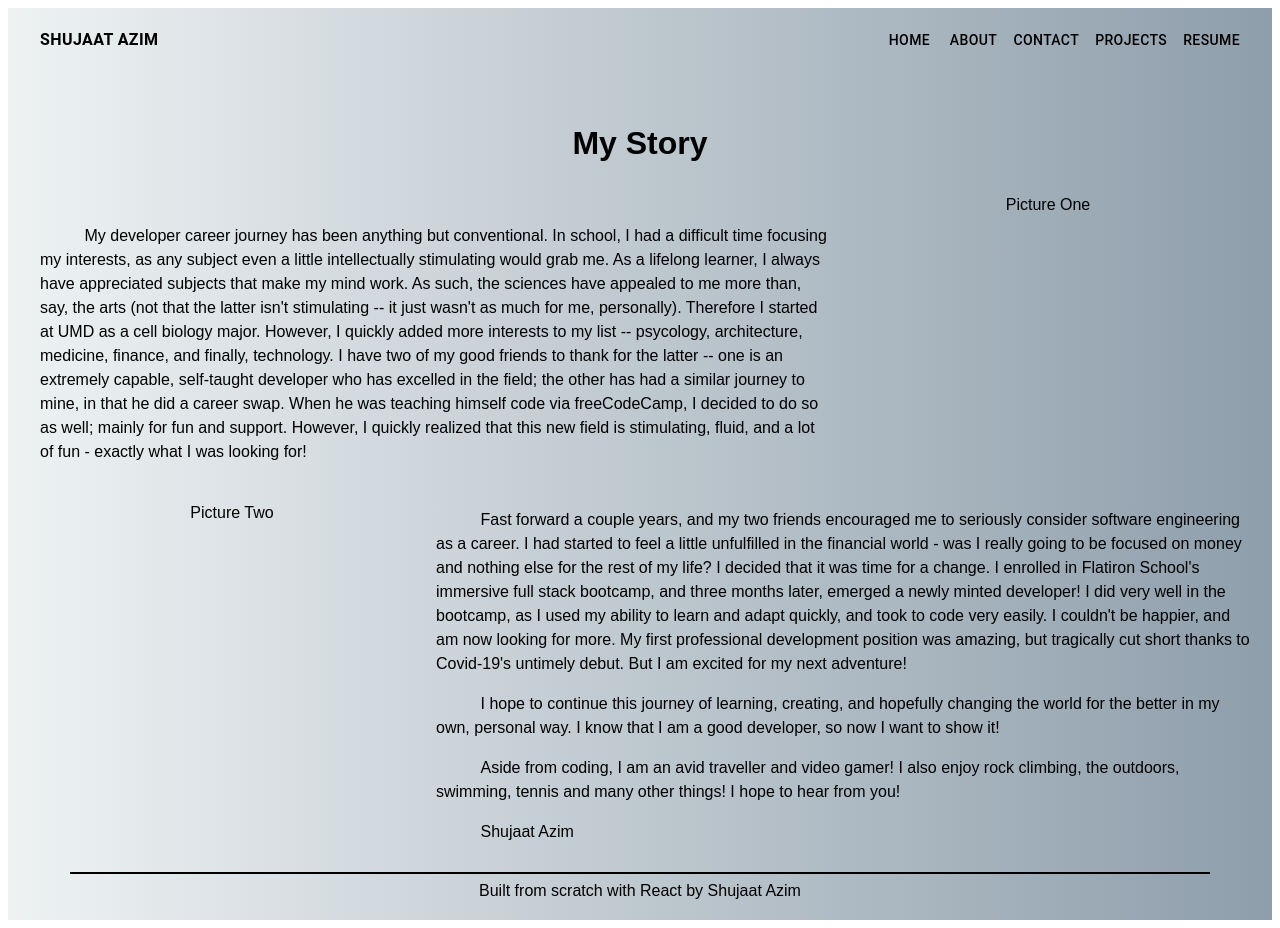
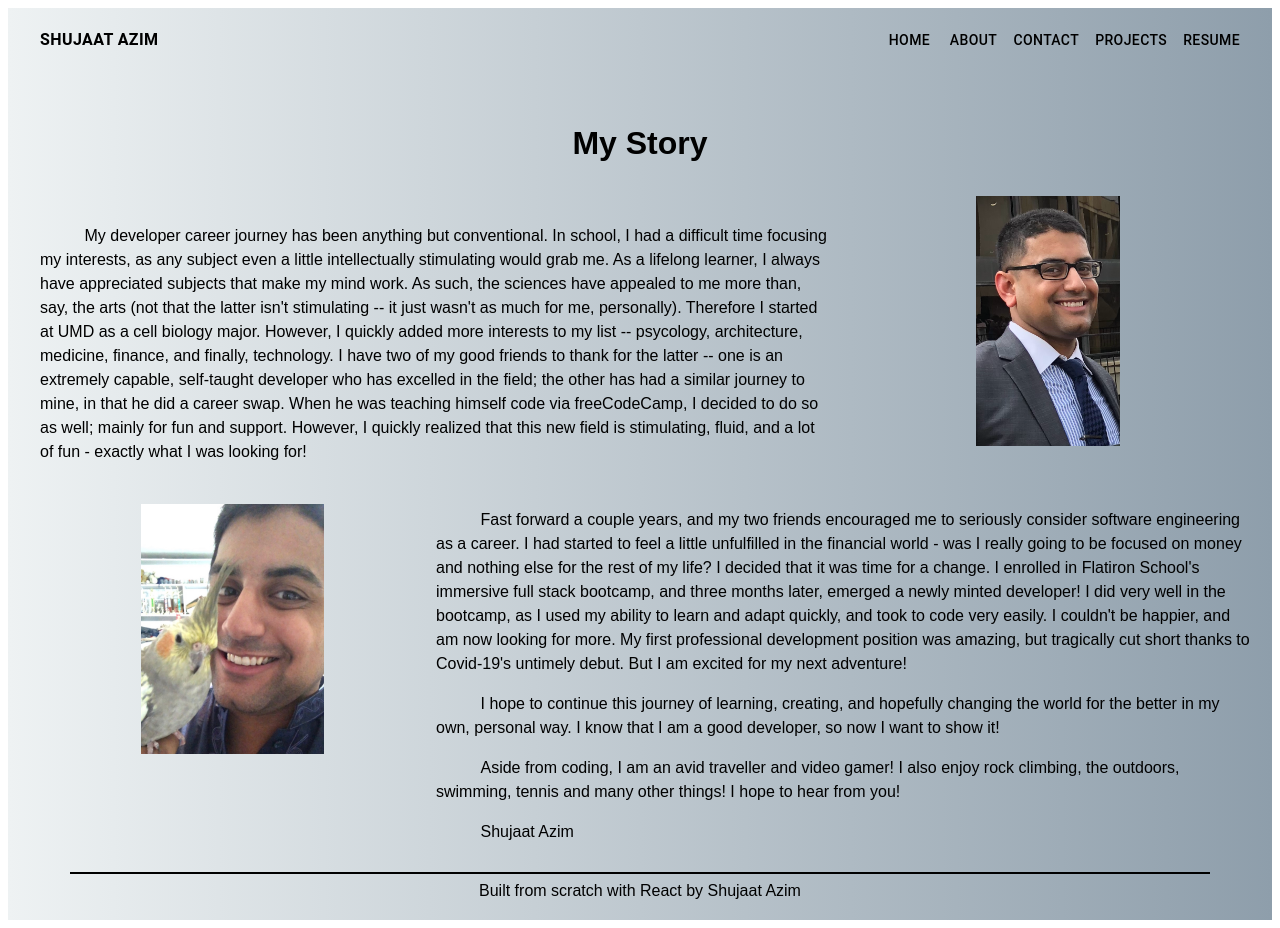
Before and after one commit to ShujaatAzim/Portfolio, a React (Create React App) app: page /about in a window 1280 px wide. Built offline with nearby package versions, Linux system fonts and the light colour scheme.

Commit message:
Added pictures to about page, and changed all professional pics. Added new css for pics. Changed projects tab bar from misc to other tech, might add more tabs.

```diff
--- a/src/App.css
+++ b/src/App.css
@@ -145,6 +145,18 @@
   line-height: 1.5;
 }
 
+.about-pic {
+  height: 250px;
+}
+
+.about-pic-rounded {
+  height: 250px;
+  border-top-left-radius: 75%;
+  border-top-right-radius: 75%;
+  border-bottom-left-radius: 75%;
+  border-bottom-right-radius: 75%;
+}
+
 /* Not Found Page */
 
 .notfound {
--- a/src/Components/ProjectsTabBar.js
+++ b/src/Components/ProjectsTabBar.js
@@ -30,7 +30,7 @@ const ProjectsTabBar = props => {
         <Tab label="Full Stack" icon={<RiStackLine />} />
         <Tab label="React" icon={<RiReactjsFill />} />
         <Tab label="Rails" icon={<SiRails />} />
-        <Tab label="Miscellaneous" icon={<RiQuestionLine />} />
+        <Tab label="Other Tech" icon={<RiQuestionLine />} />
       </Tabs>
     </Paper>
   );
--- a/src/Pages/About.js
+++ b/src/Pages/About.js
@@ -1,5 +1,8 @@
 import React from 'react';
 import { Grid } from '@material-ui/core';
+import Professional from '../Images/Professional.png';
+import Avatar from '../Images/Avatar.jpg';
+
 
 const About = () => {
   return (
@@ -21,10 +24,10 @@ const About = () => {
           </p>
         </Grid>
         <Grid xs={4} style={{ textAlign: "center" }}>
-          Picture One
+          <img className="about-pic" src={Professional} alt="professional avatar" />
         </Grid>
         <Grid item xs={4} style={{ textAlign: "center" }}>
-          Picture Two
+          <img className="about-pic" src={Avatar} alt="avatar" />
         </Grid>
         <Grid xs={8}>
           <p>
--- a/src/Pages/Contact.js
+++ b/src/Pages/Contact.js
@@ -2,7 +2,7 @@ import React from 'react';
 import ContactList from '../Components/ContactList';
 import PersonalStatement from '../Components/PersonalStatement';
 import { Grid } from '@material-ui/core';
-import Avatar from '../Images/Avatar.jpg'
+import Professional from '../Images/Professional.png'
 
 const Contact = () => {
   return (
@@ -11,7 +11,7 @@ const Contact = () => {
         <Grid item xs={6}>
           <div>
             <h1>Shujaat Azim</h1>
-            <img className="avatar" src={Avatar} alt="profile" style={{ margin: "1rem" }} />
+            <img className="avatar" src={Professional} alt="profile" style={{ margin: "1rem" }} />
             <PersonalStatement />
           </div>
         </Grid>
--- a/src/Pages/Home.js
+++ b/src/Pages/Home.js
@@ -2,7 +2,7 @@ import React from 'react';
 import PersonalStatement from '../Components/PersonalStatement';
 import { Grid } from '@material-ui/core';
 import { FaDev, FaFreeCodeCamp, FaGithubSquare, FaLinkedin } from 'react-icons/fa';
-import Avatar from '../Images/Avatar.jpg'
+import Professional from '../Images/Professional.png'
 
 const Home = () => {
   return (
@@ -10,8 +10,8 @@ const Home = () => {
       <Grid container spacing={2}>
         <Grid item xs={12}>
           <img className="avatar"
-            src={Avatar}
-            alt="avatar" />
+            src={Professional}
+            alt="professional avatar" />
         </Grid>
         <Grid item xs={12}>
           <div className="hero">
--- a/src/Pages/Resume.js
+++ b/src/Pages/Resume.js
@@ -3,7 +3,7 @@ import ResumeTabBar from '../Components/ResumeTabBar';
 import ResumeContent from '../Components/ResumeContent';
 import PersonalStatement from '../Components/PersonalStatement';
 import { Grid } from '@material-ui/core';
-import Avatar from '../Images/Avatar.jpg'
+import Professional from '../Images/Professional.png';
 
 const Resume = () => {
 
@@ -14,7 +14,7 @@ const Resume = () => {
       <Grid container>
         <Grid item xs={5}>
           <div className="resume-left">
-            <img className="avatar" style={{ marginTop: "2rem" }}src={Avatar} alt="avatar" />
+            <img className="avatar" style={{ marginTop: "2rem" }} src={Professional} alt="avatar" />
             <h2>Shujaat Azim</h2>
             <h4>Full Stack Developer</h4>
             <hr />
```
Also changed, not shown: src/Images/Professional.png (added), 1 other file (tests, documents, lock files or other folders).
